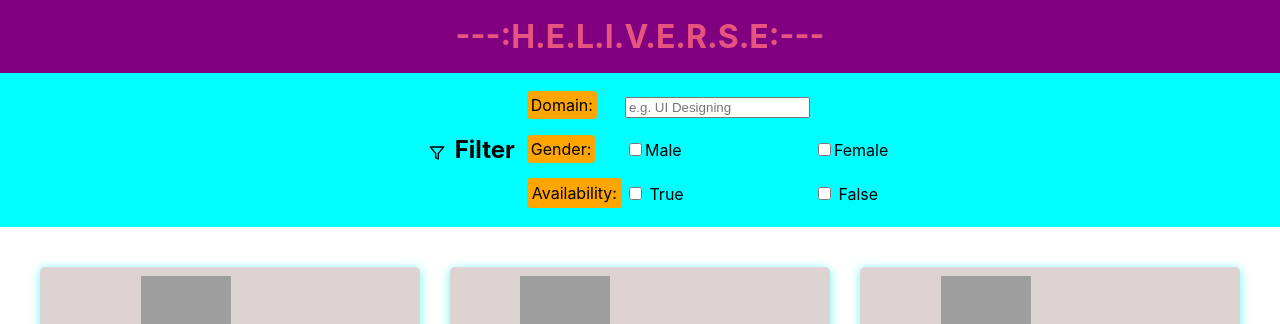
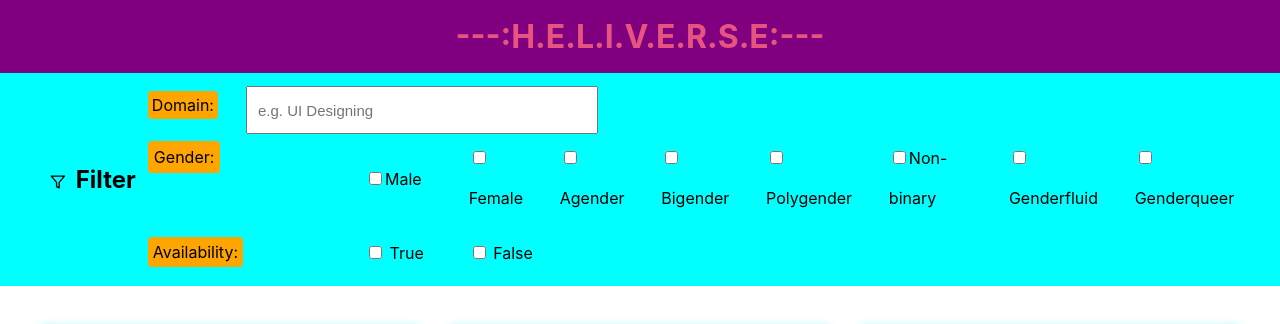
Before and after one commit to shash319/Haliverse_Shasawatpal, a React (Create React App) app: page / in a window 1280 px wide. Shown: the top 324 px of the page. Built offline with nearby package versions, Linux system fonts and the light colour scheme; grey boxes are pictures that could not be loaded.

Commit message:
Filter css

```diff
--- a/src/components/Filters.jsx
+++ b/src/components/Filters.jsx
@@ -9,17 +9,23 @@ function Filters() {
     <form action="">
     <table>
         <tr>
-            <label style={{backgroundColor: 'orange', padding:'4px', borderRadius: '4px', textAlign: 'center'}}>Domain: </label>
-            <td><input type="text" placeholder="e.g. UI Designing" name='Gender'/></td>
+            <label style={{backgroundColor: 'orange', padding:'4px', borderRadius: '4px', textAlign: 'center' }}>Domain: </label>
+            <td ><input style={{height: '3vh', width: '150%', padding: '10px', fontSize: '15px' }} type="text" placeholder="e.g. UI Designing" name='Gender'/></td>
         </tr>
         <tr>
-        <label style={{backgroundColor: 'orange', padding:'4px', borderRadius: '4px', textAlign: 'center'}}>Gender: </label>
-            <td ><input type="checkbox" placeholder="Gender" />Male</td>
-            <td style={{margin: '0px'}}><input type="checkbox" placeholder="Gender" />Female</td>
+        <label style={{backgroundColor: 'orange', padding:'6px',borderRadius: '4px', textAlign: 'center'}}>Gender: </label>
+            <td style={{paddingLeft: '120px', paddingBottom:'10px'}} ><input type="checkbox" placeholder="Gender" />Male</td>
+            <td style={{paddingRight: '15px',paddingBottom:'12px'}}><input type="checkbox" placeholder="Gender" />Female</td>
+            <td style={{paddingRight: '15px', paddingBottom:'12px'}}><input type="checkbox" placeholder="Gender" />Agender</td>
+            <td style={{paddingRight: '15px', paddingBottom:'12px'}}><input type="checkbox" placeholder="Gender" />Bigender</td>
+            <td style={{paddingRight: '15px', paddingBottom:'12px'}}><input type="checkbox" placeholder="Gender" />Polygender</td>
+            <td style={{paddingRight: '15px', paddingBottom:'12px'}}><input type="checkbox" placeholder="Gender" />Non-binary</td>
+            <td style={{paddingRight: '15px', paddingBottom:'12px'}}><input type="checkbox" placeholder="Gender" />Genderfluid</td>
+            <td style={{paddingRight: '15px', paddingBottom: '12px'}}><input type="checkbox" placeholder="Gender" />Genderqueer</td>
         </tr>
         <tr>
         <label style={{backgroundColor: 'orange', padding:'5px', borderRadius: '4px', textAlign: 'center'}}>Availability: </label>
-            <td><input type="checkbox" placeholder="Availability" /> True </td>
+            <td style={{paddingLeft: '120px'}}><input type="checkbox" placeholder="Availability" /> True </td>
             <td><input type="checkbox" placeholder="Gender" name='Gender' /> False </td>
         </tr>
       </table>
```
